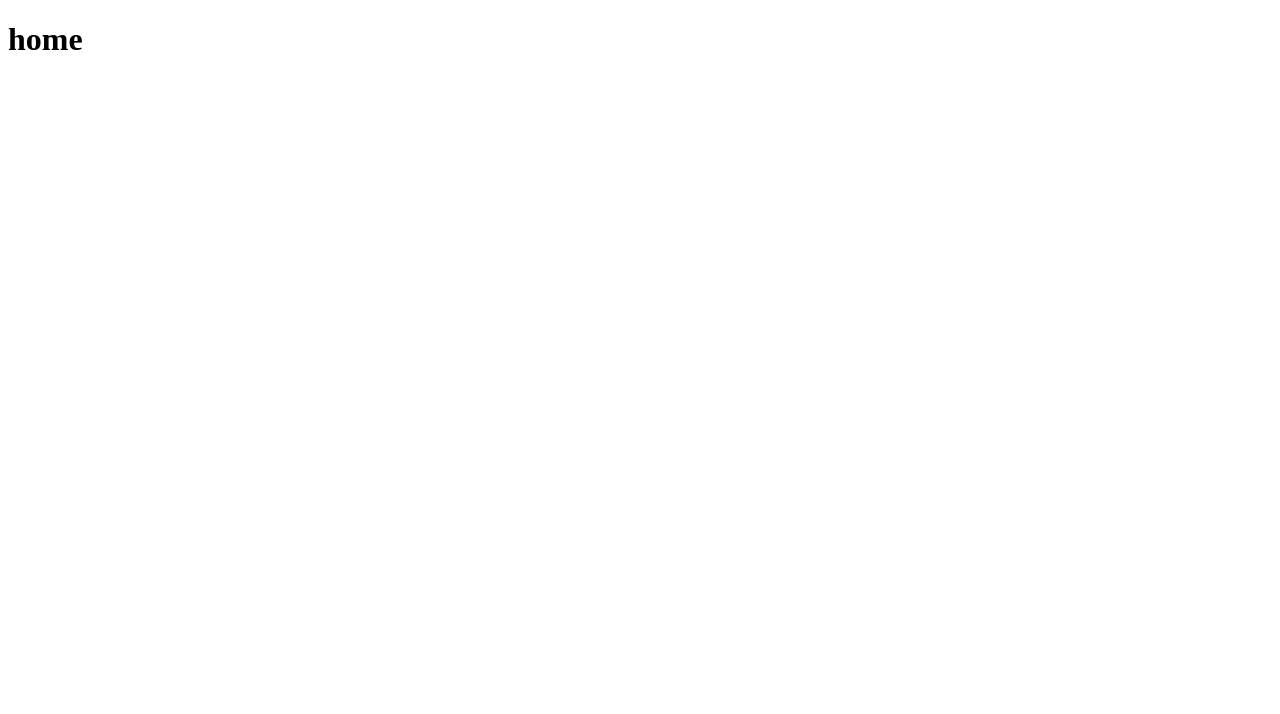
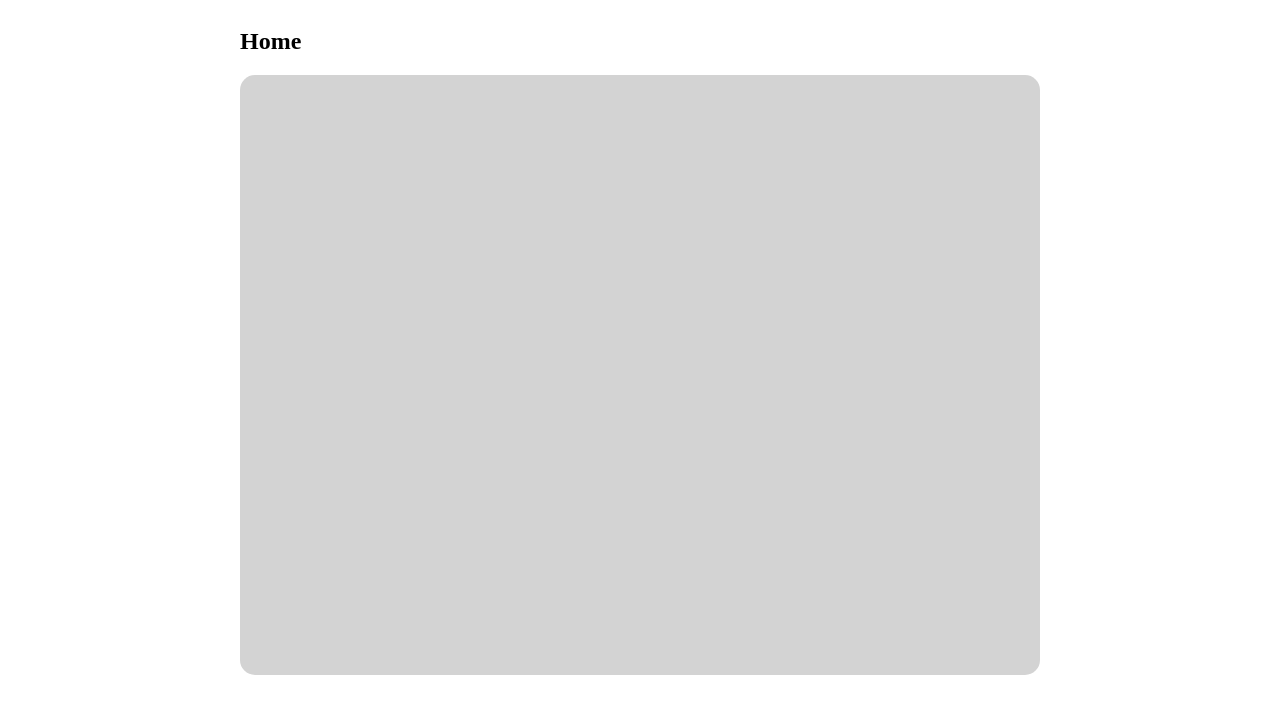
Before and after one commit to slobbie/React-canvas, a React (Create React App) app: page / in a window 1280 px wide. Shown: the top 714 px of the page. Built offline with nearby package versions, Linux system fonts and the light colour scheme.

Commit message:
:sparkles: Feat 컨버스 생성 , 마우스이벤트 를 이용하여 선긋기 구현

```diff
--- a/src/App.tsx
+++ b/src/App.tsx
@@ -1,11 +1,21 @@
 import React from 'react';
+import Home from './page/Home';
+import styled from 'styled-components';
 
 function App() {
   return (
-    <div>
-      <h1>home</h1>
-    </div>
+    <Section>
+      <Home />
+    </Section>
   );
 }
 
 export default App;
+
+const Section = styled.section`
+  display: flex;
+  align-items: center;
+  justify-content: center;
+  width: 100%;
+  height: 100%;
+`;
--- /dev/null
+++ b/src/components/Canvas.tsx
@@ -0,0 +1,136 @@
+import { useCallback, useEffect, useRef, useState } from 'react';
+import styled from 'styled-components';
+
+interface CanvasProps {
+  width: number;
+  height: number;
+}
+// 마우스 좌표
+interface Coordinate {
+  x: number;
+  y: number;
+}
+const Canvas = ({ width, height }: CanvasProps) => {
+  const canvasRef = useRef<HTMLCanvasElement>(null);
+  // 마우스 이벤트 상태
+  const [mousesPosition, setMousePosition] = useState<Coordinate | undefined>(
+    undefined
+  );
+  const [isPainting, setIsPainting] = useState<Boolean>(false);
+
+  // 마우스 이벤트로 좌표를 얻는 함수
+  const getCoordinates = (e: MouseEvent) => {
+    if (!canvasRef.current) {
+      return;
+    }
+    const canvas: HTMLCanvasElement = canvasRef.current;
+    return {
+      x: e.pageX - canvas.offsetLeft,
+      y: e.pageY - canvas.offsetTop,
+    };
+  };
+
+  // canvas에 선을 긋는 함수
+  const drawLine = (
+    originMousePosition: Coordinate,
+    newMousePosition: Coordinate
+  ) => {
+    if (!canvasRef.current) {
+      return;
+    }
+    const canvas: HTMLCanvasElement = canvasRef.current;
+    const context = canvas.getContext('2d');
+    if (context) {
+      context.strokeStyle = 'tomato'; // 선 색상
+      context.lineJoin = 'round'; // 끝선의 모양
+      context.lineWidth = 5; // 선의 굵기
+
+      context.beginPath(); // 새로운 경로를 만듭니다. 경로가 생성됬다면, 이후 그리기 명령들은 경로를 구성하고 만드는데 사용하게 됩니다.
+      //펜(pen) 이동하기
+      // 펜을  x와 y 로 지정된 좌표로 옮깁니다.
+      // 캔버스가 초기화 되었거나 beginPath() 메소드가 호출되었을 때, 특정 시작점 설정을 위해 moveTo() 함수를 사용하는것이 좋습니다.
+      // 또한 moveTo()  함수는 연결되지 않은 경로를 그리는데에도 사용 할 수 있습니다.
+      context.moveTo(originMousePosition.x, originMousePosition.y);
+      // 직선을 그리기 위해서는 lineTo() 메소드를 사용할 수 있습니다.
+      // lineTo(x, y)
+      // 현재의 드로잉 위치에서 x와 y로 지정된 위치까지 선을 그립니다.
+      // 이 메소드는 선의 끝점의 좌표가 되는 x와 y의 두개의 인자가 필요합니다.
+      //시작점은 이전에 그려진 경로에 의해 결정 되며, 이전 경로의 끝점이 다음 그려지는 경로의 시작점이 됩니다.
+      //또한 시작점은 moveTo() 메소드를 통해 변경될 수 있습니다.
+      context.lineTo(newMousePosition.x, newMousePosition.y);
+      context.closePath(); // 현재 하위 경로의 시작 부분과 연결된 직선을 추가합니다.
+
+      context.stroke(); //윤곽선을 이용하여 도형을 그립니다.
+    }
+  };
+  // 마우스 이벤트 mousedown
+  const startPaint = useCallback((e: MouseEvent) => {
+    const coordinates = getCoordinates(e);
+    if (coordinates) {
+      setIsPainting(true);
+      setMousePosition(coordinates);
+    }
+  }, []);
+
+  // 마우스 이벤트  mousemove
+  const piant = useCallback(
+    (e: MouseEvent) => {
+      e.preventDefault();
+      e.stopPropagation();
+      if (isPainting) {
+        const newMousePosition = getCoordinates(e);
+        if (mousesPosition && newMousePosition) {
+          drawLine(mousesPosition, newMousePosition);
+          setMousePosition(newMousePosition);
+        }
+      }
+    },
+    [isPainting, mousesPosition]
+  );
+  // 그리기를 끝내는 함수  mouseup
+  const exitPaint = useCallback(() => {
+    setIsPainting(false);
+  }, []);
+
+  useEffect(() => {
+    if (!canvasRef.current) {
+      return;
+    }
+    const canvas: HTMLCanvasElement = canvasRef.current;
+    // addEventListener()는
+    // document의 특정요소(Id,class,tag 등등..)
+    // event(ex - click하면 함수를 실행하라, 마우스를 올리면 함수를 실행하라 등등.. )를 등록할 때 사용합니다.
+
+    canvas.addEventListener('mousedown', startPaint);
+    canvas.addEventListener('mousemove', piant);
+    canvas.addEventListener('mouseup', exitPaint);
+    canvas.addEventListener('mouseleave', exitPaint);
+
+    return () => {
+      canvas.removeEventListener('mousedown', startPaint);
+      canvas.removeEventListener('mousemove', piant);
+      canvas.removeEventListener('mouseup', exitPaint);
+      canvas.removeEventListener('mouseleave', exitPaint);
+    };
+  }, [startPaint, piant, exitPaint]);
+
+  return (
+    <Section>
+      <CanvasBox ref={canvasRef} height={height} width={width} />
+    </Section>
+  );
+};
+
+export default Canvas;
+
+Canvas.defaultProps = {
+  width: 800,
+  height: 600,
+};
+
+const Section = styled.section``;
+
+const CanvasBox = styled.canvas`
+  border-radius: 15px;
+  background: lightgrey;
+`;
--- /dev/null
+++ b/src/page/Home.tsx
@@ -0,0 +1,14 @@
+import styled from 'styled-components';
+import Canvas from '../components/Canvas';
+const Home = () => {
+  return (
+    <Section>
+      <h2>Home</h2>
+      <Canvas />
+    </Section>
+  );
+};
+
+export default Home;
+
+const Section = styled.section``;
```
